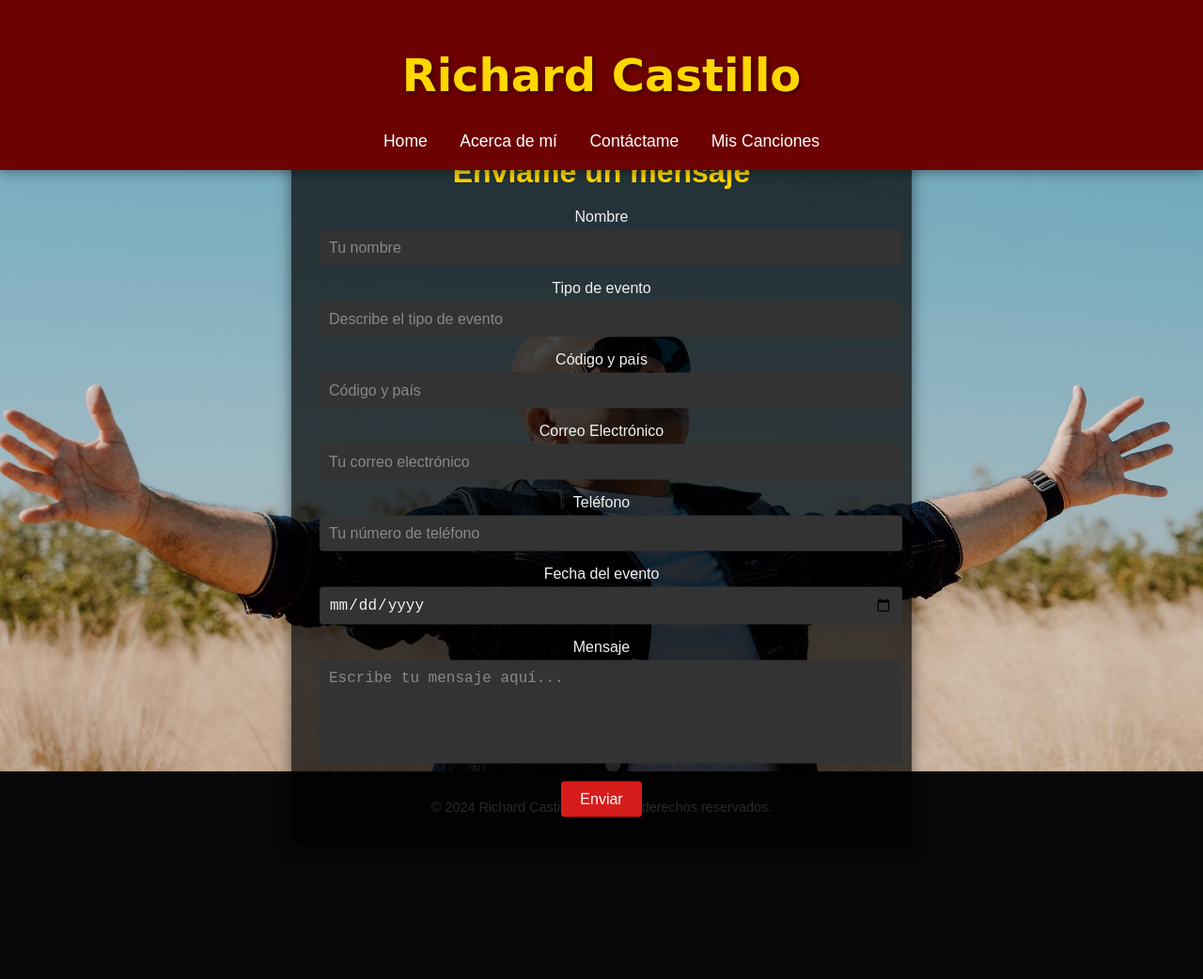
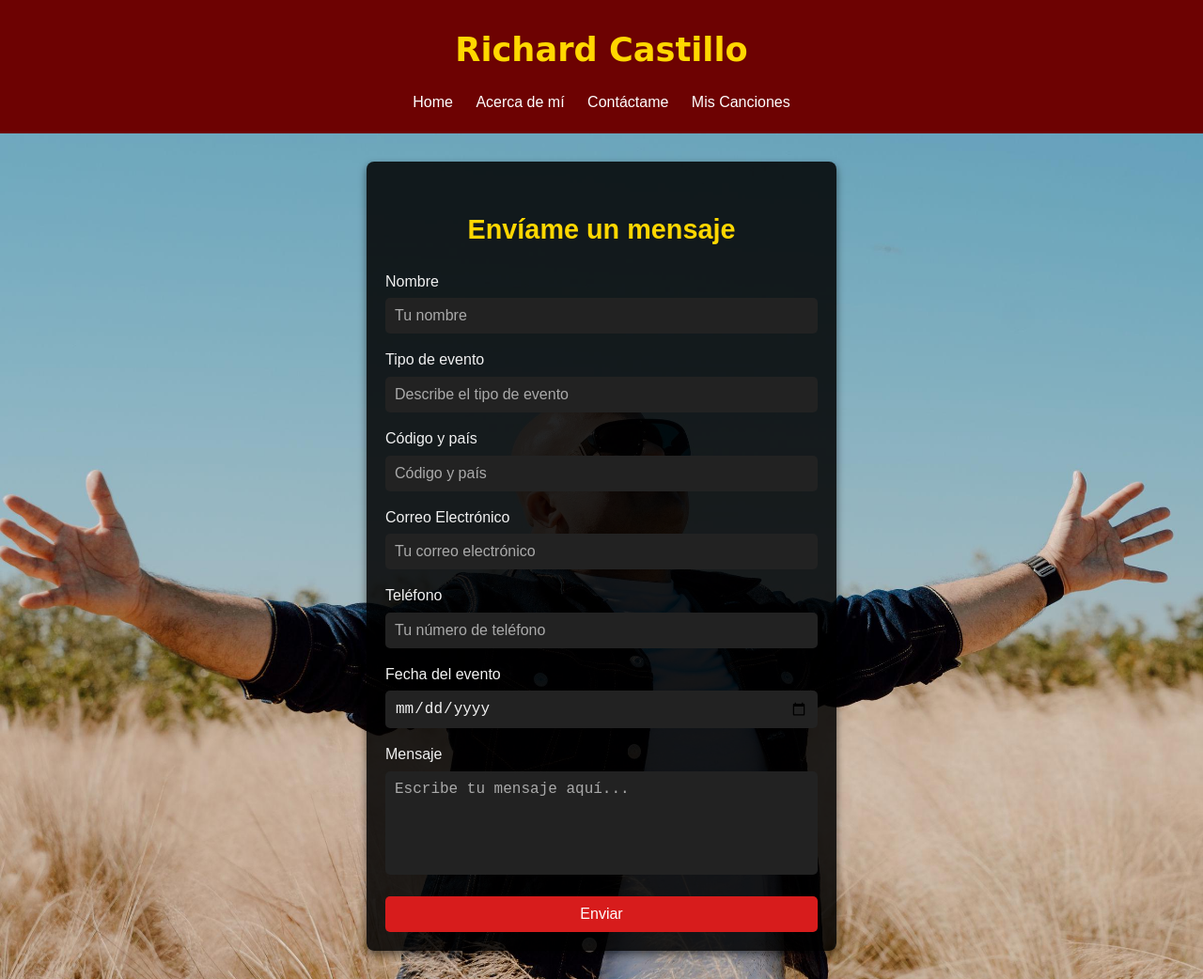
Before and after one commit to yesman4-dev/RichardCastillo, a plain HTML site: page contact.html in a window 1280 px wide. Shown: the top 1042 px of the page at 94% size. Before the commit the page ends 900 px from the top, so only its background shows below. Drawn offline with nearby package versions, Linux system fonts and the light colour scheme.

Commit message:
mejoras en celuares

```diff
--- a/contacto.css
+++ b/contacto.css
@@ -6,31 +6,38 @@ body {
   background-color: #070707;
   color: #f1f1f1;
   scroll-behavior: smooth;
+  overflow-x: hidden; /* Evita el scroll horizontal */
+  line-height: 1.6;
 }
 
+* {
+  box-sizing: border-box; /* Evita que padding y border desborden el contenedor */
+}
+
+/* Header */
 header {
   background: #6d0202;
   color: white;
-  padding: 20px 0;
+  padding: 15px 0;
   text-align: center;
   position: sticky;
   top: 0;
   z-index: 1000;
-  box-shadow: 0 4px 10px rgba(0, 0, 0, 0.3);
 }
 
 header h1 {
   font-family: 'Lobster', cursive;
-  font-size: 3rem;
+  font-size: 2.2rem; /* Tamaño reducido */
+  margin: 10px 0;
   color: #ffd700;
-  text-shadow: 2px 2px 5px rgba(0, 0, 0, 0.5);
 }
 
 nav a {
+  display: inline-block;
+  margin: 5px 10px;
   color: white;
   text-decoration: none;
-  margin: 0 15px;
-  font-size: 1.1rem;
+  font-size: 1rem;
   transition: color 0.3s;
 }
 
@@ -41,64 +48,54 @@ nav a:hover {
 /* Hero Section */
 .hero-section {
   position: relative;
-  height: 80vh;
-  text-align: center;
-  background-image: url('recursos/contactame.jpg'); /* Ruta de tu imagen */
-  background-size: cover; /* Asegura que la imagen cubra toda la sección */
-  background-position: center; /* Centra la imagen */
-  background-repeat: no-repeat; /* Evita repeticiones */
-}
-
-.hero-image {
-  width: 100%;
-  height: 100%;
-  object-fit: cover;
-  filter: brightness(50%);
+  width: 100%; /* Garantiza que no excede el viewport */
+  max-width: 100%; /* Evita cualquier desbordamiento */
+  margin: 0;
+  padding: 30px 15px; /* Ajusta el padding para móviles */
+  background: url('recursos/contactame.jpg') no-repeat center center/cover;
 }
 
 .form-overlay {
-  position: absolute;
-  top: 50%;
-  left: 50%;
-  transform: translate(-50%, -50%);
-  background-color: rgba(0, 0, 0, 0.7); /* Fondo semitransparente */
-  padding: 30px;
-  border-radius: 10px;
-  width: 90%;
-  max-width: 600px;
-  box-shadow: 0 4px 15px rgba(0, 0, 0, 0.5);
+  background-color: rgba(0, 0, 0, 0.85);
+  padding: 20px;
+  border-radius: 8px;
+  width: 100%;
+  max-width: 500px;
+  margin: 0 auto; /* Centra el formulario */
+  box-shadow: 0 4px 8px rgba(0, 0, 0, 0.5);
 }
 
-
 .form-overlay h3 {
-  font-size: 2rem;
+  font-size: 1.8rem;
+  text-align: center;
   color: #ffd700;
   margin-bottom: 20px;
-  text-align: center;
 }
 
+/* Formulario */
 .form-group {
   margin-bottom: 15px;
 }
 
 label {
-  display: block;
   font-size: 1rem;
   margin-bottom: 5px;
+  display: block;
 }
 
 input, textarea {
   width: 100%;
   padding: 10px;
   border: none;
-  border-radius: 4px;
-  background-color: #333;
+  border-radius: 5px;
+  background-color: #222;
   color: #f1f1f1;
+  box-sizing: border-box;
   font-size: 1rem;
 }
 
 input::placeholder, textarea::placeholder {
-  color: #888;
+  color: #aaa;
 }
 
 textarea {
@@ -106,14 +103,16 @@ textarea {
 }
 
 .btn-submit {
-  padding: 10px 20px;
+  display: block;
+  width: 100%;
+  padding: 10px;
   background-color: #d71c1c;
+  color: white;
   border: none;
-  color: white;
+  border-radius: 5px;
+  cursor: pointer;
   font-size: 1rem;
-  border-radius: 4px;
-  cursor: pointer;
-  transition: background-color 0.3s;
+  transition: background-color 0.3s ease;
 }
 
 .btn-submit:hover {
@@ -123,8 +122,7 @@ textarea {
 /* Footer */
 footer {
   text-align: center;
-  padding: 15px;
-  background-color: #070707;
-  color: #888;
+  padding: 10px;
   font-size: 0.9rem;
+  color: #aaa;
 }
--- a/songs.css
+++ b/songs.css
@@ -7,6 +7,7 @@ body {
   color: #fff;
   text-align: center;
 }
+
 
 header {
   background:  #6d0202;
@@ -19,14 +20,10 @@ header {
 }
 
 header h1 {
-  font-family: 'Lobster', cursive; /* Cambiamos la fuente */
-  font-size: 3rem; /* Ajustamos el tamaño de la fuente */
-  font-weight: normal; /* No es necesario el bold con esta fuente */
-  color: #ffd700; /* Un color llamativo, como dorado */
-  text-shadow: 2px 2px 5px rgba(0, 0, 0, 0.5); /* Agrega un efecto de sombra para destacar */
-  margin-bottom: 10px;
-  letter-spacing: 1px; /* Ajustamos el espaciado entre letras */
-  text-transform: uppercase; /* Convierte el texto a mayúsculas */
+  font-family: 'Lobster', cursive;
+  font-size: 2.2rem; /* Tamaño reducido */
+  margin: 10px 0;
+  color: #ffd700;
 }
 
 nav a {
--- a/styles.css
+++ b/styles.css
@@ -5,6 +5,13 @@ body {
   background-color: #070707;
   color: #333;
   scroll-behavior: smooth;
+}
+
+html, body {
+  overflow-x: hidden; /* Previene el scroll horizontal */
+  margin: 0; /* Elimina márgenes extra */
+  padding: 0; /* Elimina padding extra */
+  box-sizing: border-box;
 }
 
 header {
@@ -21,14 +28,10 @@ header {
 @import url('https://fonts.googleapis.com/css2?family=Lobster&display=swap');
 
 header h1 {
-  font-family: 'Lobster', cursive; /* Cambiamos la fuente */
-  font-size: 3rem; /* Ajustamos el tamaño de la fuente */
-  font-weight: normal; /* No es necesario el bold con esta fuente */
-  color: #ffd700; /* Un color llamativo, como dorado */
-  text-shadow: 2px 2px 5px rgba(0, 0, 0, 0.5); /* Agrega un efecto de sombra para destacar */
-  margin-bottom: 10px;
-  letter-spacing: 1px; /* Ajustamos el espaciado entre letras */
-  text-transform: uppercase; /* Convierte el texto a mayúsculas */
+  font-family: 'Lobster', cursive;
+  font-size: 2.2rem; /* Tamaño reducido */
+  margin: 10px 0;
+  color: #ffd700;
 }
 
 nav {
```
Also changed, not shown: contact.html (+1 -0 lines).
